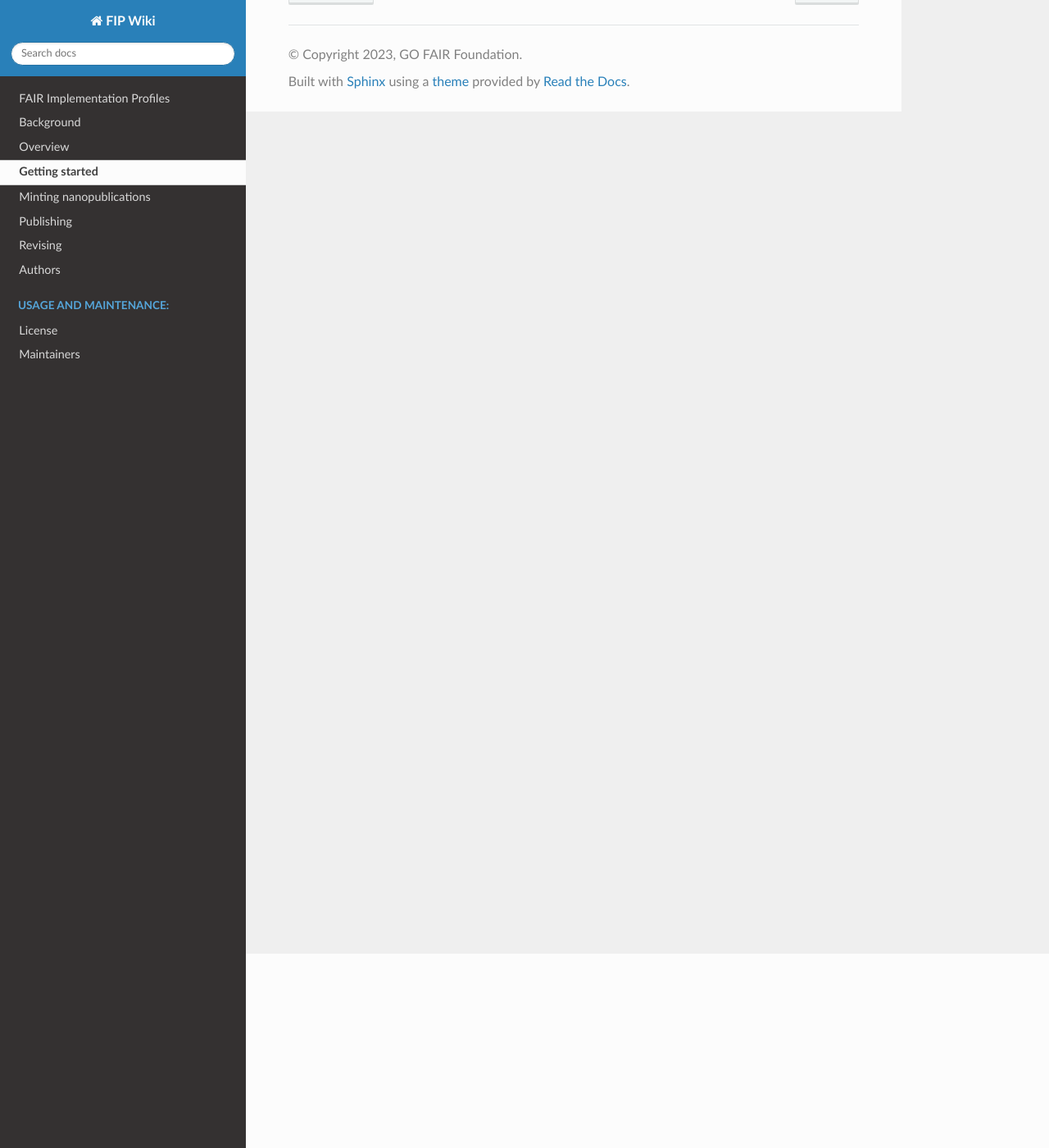
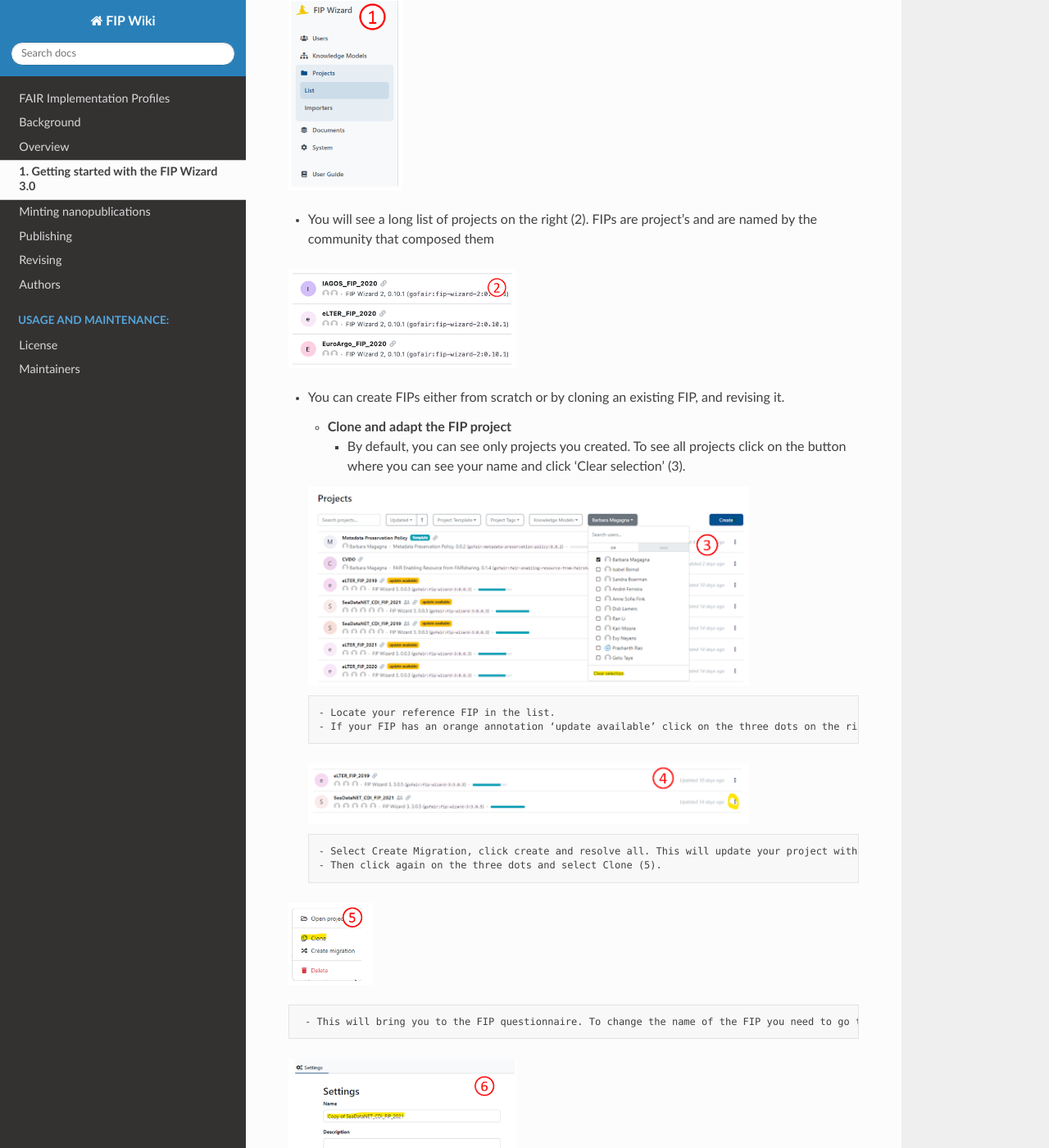
Before and after one commit to gofair-foundation/fip, a Sphinx documentation site: the page built from docs/GettingStarted.md, in a window 1280 px wide and 1400 px high, scrolled down 237 px. Shown: the whole window at 82% size. Built offline with Sphinx 7.4.7 and the Read the Docs theme 2.0.0, drawn with Linux system fonts in a browser that asks for light colours; some of the changed text lies outside the part shown.

Commit message:
Update GettingStarted.md

```diff
--- a/docs/GettingStarted.md
+++ b/docs/GettingStarted.md
@@ -1,4 +1,32 @@
-# Getting started
+# 1. Getting started with the FIP Wizard 3.0
 
+- Go to https://fip-wizard.ds-wizard.org: log in or sign up.
+- Click Projects (a folder icon in the menu bar on the left) (1).
 
-<p align="left"><img src="./assets/img/fipwug_ch1_img1.png" width="20%"></p>
+<p align="left"><img src="./_static/img/fipwug_ch1_img1.png" width="20%"></p>
+
+- You will see a long list of projects on the right (2). FIPs are project’s and are named by the community that composed them
+
+<p align="left"><img src="./_static/img/fipwug_ch1_img2.png" width="40%"></p>
+
+- You can create FIPs either from scratch or by cloning an existing FIP, and revising it.
+  - **Clone and adapt the FIP project**
+    - By default, you can see only projects you created. To see all projects click on the button where you can see your name and click ‘Clear selection’ (3).
+
+  <p align="left"><img src="./_static/img/fipwug_ch1_img3.png" width="80%"></p>
+
+      - Locate your reference FIP in the list.
+      - If your FIP has an orange annotation ‘update available’ click on the three dots on the right (4).
+
+  <p align="left"><img src="./_static/img/fipwug_ch1_img4.png" width="80%"></p>
+
+      - Select Create Migration, click create and resolve all. This will update your project with the newest Knowledge Model.
+      - Then click again on the three dots and select Clone (5).
+
+ <p align="left"><img src="./_static/img/fipwug_ch1_img5.png" width="15%"></p>
+
+     - This will bring you to the FIP questionnaire. To change the name of the FIP you need to go to Settings (6). You can now start to work with the FIP Wizard questionnaire, and modify the previous FIP declarations (see below).
+
+<p align="left"><img src="./_static/img/fipwug_ch1_img6.png" width="40%"></p>
+
+  - **Make a new FIP**
```
